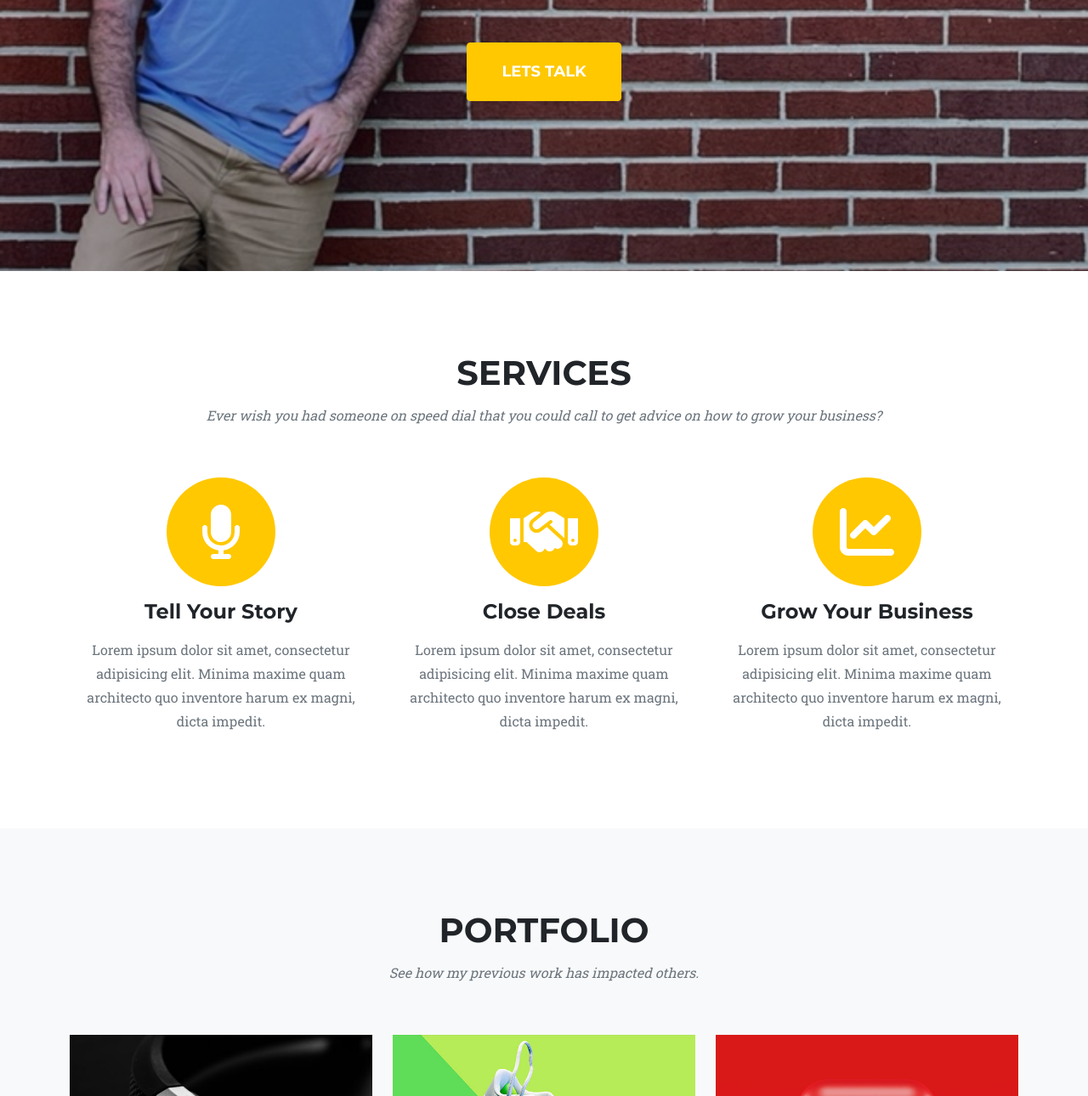
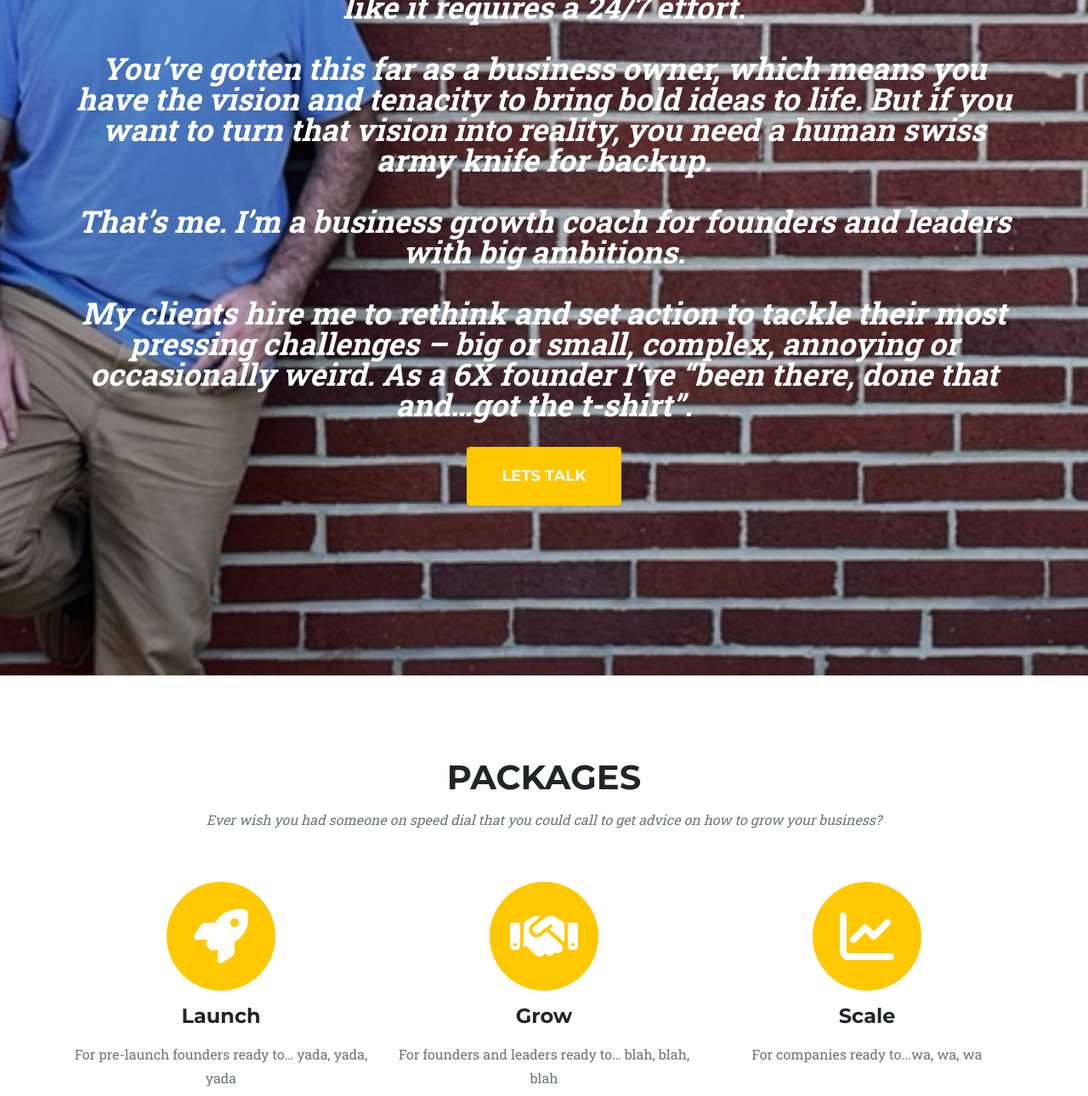
Before and after one commit to willschneider15/kevin-dooley, a plain HTML site: page index.html in a window 1280 px wide. Shown: the part 498-1788 px from the top of the page at 85% size. Drawn offline with nearby package versions, Linux system fonts and the light colour scheme.

Commit message:
updated content

```diff
--- a/index.html
+++ b/index.html
@@ -41,8 +41,17 @@
         <!-- Masthead-->
         <header class="masthead">
             <div class="container">
-                <h4 class="masthead-subheading">Business Growth Coach, MBA</div>
-                <div class="masthead-heading text-uppercase">Having Challenges With Your Company?</div>
+                <h4 class="masthead-subheading">Hey Founders, ever wish you had a swiss army knife in your pocket to help you solve the wide-range of critical decisions that you have to make?
+
+                    <br/><br/>Whether your business idea is still in your head or you’re ready to scale up —the mindset and skill set required to grow can feel like it requires a 24/7 effort.
+
+                    <br/><br/>You’ve gotten this far as a business owner, which means you have the vision and tenacity to bring bold ideas to life. But if you want to turn that vision into reality, you need a human swiss army knife for backup.
+
+                    <br/><br/>That’s me. I’m a business growth coach for founders and leaders with big ambitions.
+
+                    <br/><br/>My clients hire me to rethink and set action to tackle their most pressing challenges – big or small, complex, annoying or occasionally weird. As a 6X founder I’ve “been there, done that and…got the t-shirt”.
+                    </div>
+
                 <a class="btn btn-primary btn-xl text-uppercase" href="#contact">Lets Talk</a>
             </div>
         </header>
@@ -50,33 +59,33 @@
         <section class="page-section" id="services">
             <div class="container">
                 <div class="text-center">
-                    <h2 class="section-heading text-uppercase">Services</h2>
+                    <h2 class="section-heading text-uppercase">Packages</h2>
                     <h3 class="section-subheading text-muted">Ever wish you had someone on speed dial that you could call to get advice on how to grow your business?</h3>
                 </div>
                 <div class="row text-center">
                     <div class="col-md-4">
                         <span class="fa-stack fa-4x">
                             <i class="fas fa-circle fa-stack-2x text-primary"></i>
-                            <i class="fas fa-microphone fa-stack-1x fa-inverse"></i>
+                            <i class="fas fa-rocket fa-stack-1x fa-inverse"></i>
                         </span>
-                        <h4 class="my-3">Tell Your Story</h4>
-                        <p class="text-muted">Lorem ipsum dolor sit amet, consectetur adipisicing elit. Minima maxime quam architecto quo inventore harum ex magni, dicta impedit.</p>
+                        <h4 class="my-3">Launch</h4>
+                        <p class="text-muted">For pre-launch founders ready to… yada, yada, yada</p>
                     </div>
                     <div class="col-md-4">
                         <span class="fa-stack fa-4x">
                             <i class="fas fa-circle fa-stack-2x text-primary"></i>
                             <i class="fas fa-handshake fa-stack-1x fa-inverse"></i>
                         </span>
-                        <h4 class="my-3">Close Deals</h4>
-                        <p class="text-muted">Lorem ipsum dolor sit amet, consectetur adipisicing elit. Minima maxime quam architecto quo inventore harum ex magni, dicta impedit.</p>
+                        <h4 class="my-3">Grow</h4>
+                        <p class="text-muted">For founders and leaders ready to… blah, blah, blah</p>
                     </div>
                     <div class="col-md-4">
                         <span class="fa-stack fa-4x">
                             <i class="fas fa-circle fa-stack-2x text-primary"></i>
                             <i class="fas fa-line-chart fa-stack-1x fa-inverse"></i>
                         </span>
-                        <h4 class="my-3">Grow Your Business</h4>
-                        <p class="text-muted">Lorem ipsum dolor sit amet, consectetur adipisicing elit. Minima maxime quam architecto quo inventore harum ex magni, dicta impedit.</p>
+                        <h4 class="my-3">Scale</h4>
+                        <p class="text-muted">For companies ready to...wa, wa, wa</p>
                     </div>
                 </div>
             </div>
```
